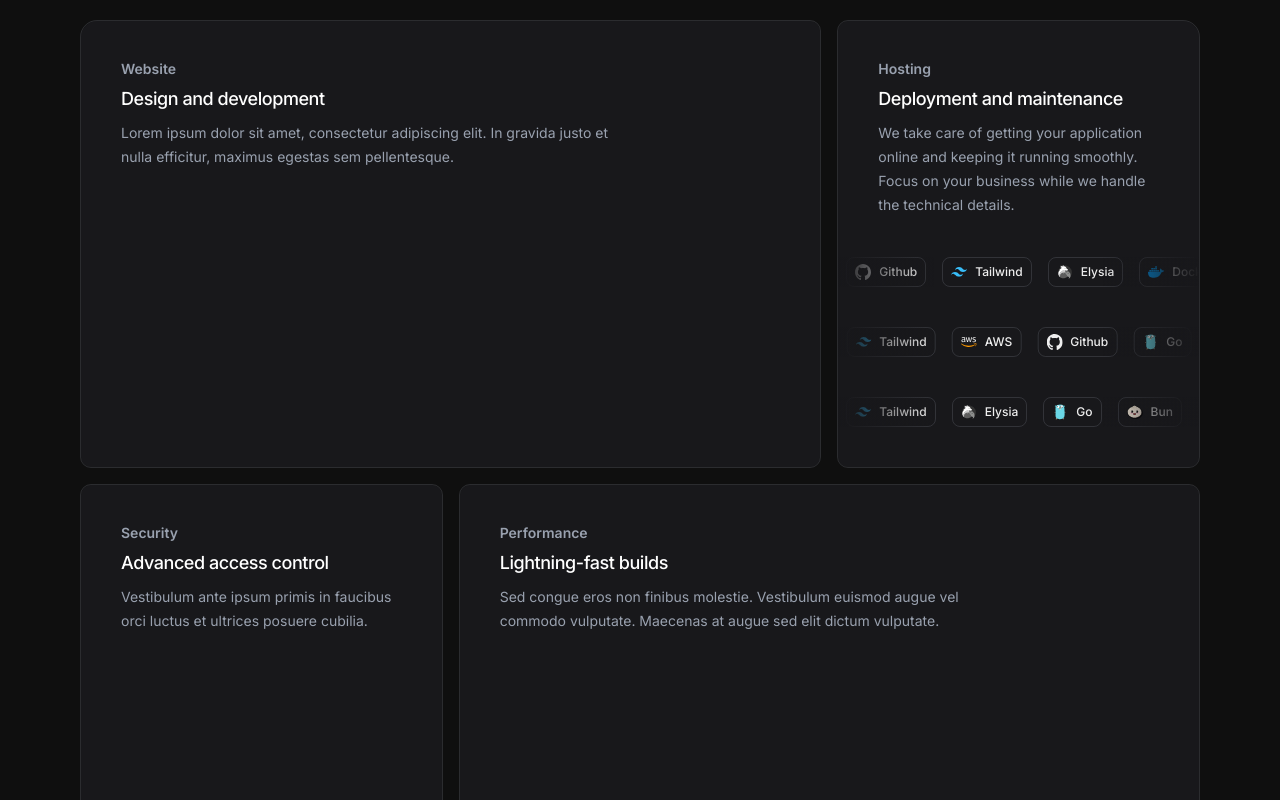
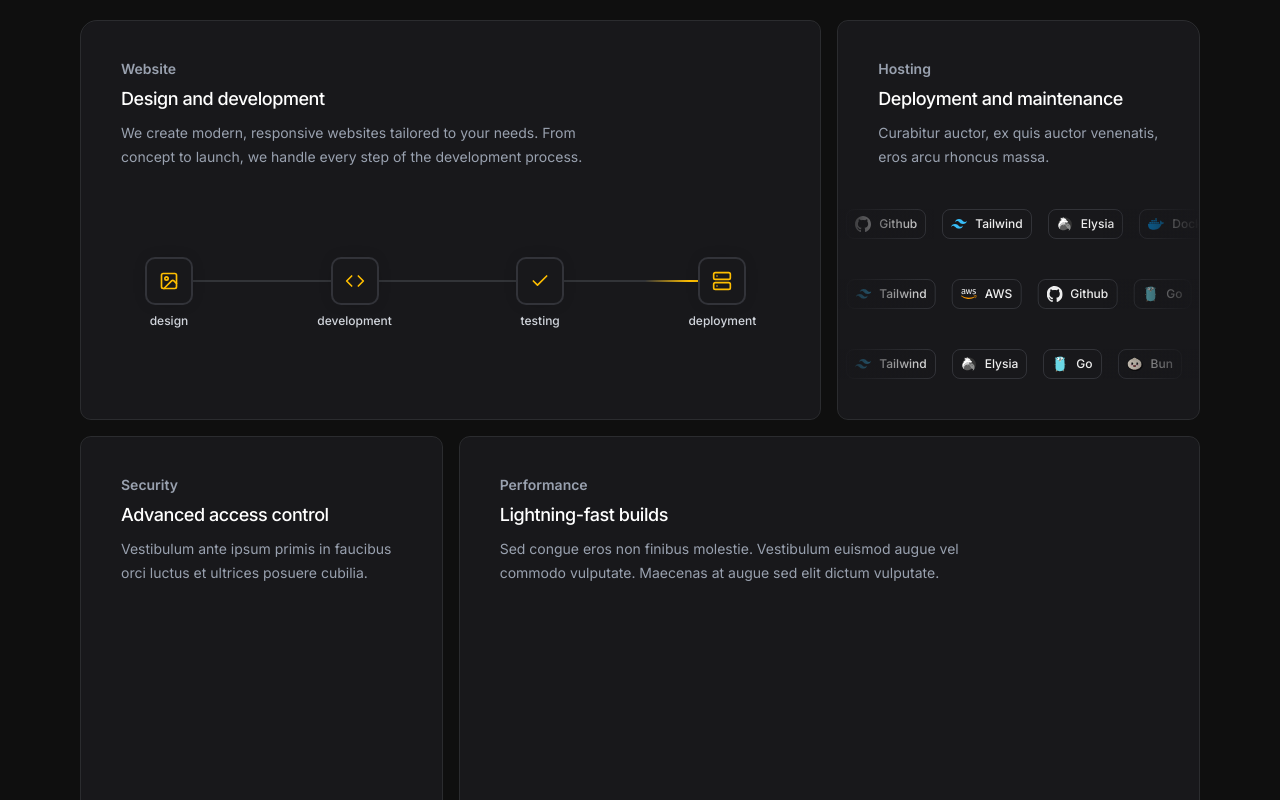
Before and after one commit to Tucupy-Tecnologia/website, a Next.js app: page / in a window 1280 px wide. Shown: the part 840-1640 px from the top of the page. Built offline with nearby package versions, Linux system fonts and the light colour scheme.

Commit message:
feat: add development bento card

```diff
--- /dev/null
+++ b/components/animated-beam.tsx
@@ -0,0 +1,185 @@
+"use client";
+
+import { RefObject, useEffect, useId, useState } from "react";
+import { motion } from "motion/react";
+import { cn } from "@/lib/utils";
+
+export interface AnimatedBeamProps {
+	className?: string;
+	containerRef: RefObject<HTMLElement>;
+	fromRef: RefObject<HTMLElement>;
+	toRef: RefObject<HTMLElement>;
+	curvature?: number;
+	reverse?: boolean;
+	pathColor?: string;
+	pathWidth?: number;
+	pathOpacity?: number;
+	gradientStartColor?: string;
+	gradientStopColor?: string;
+	delay?: number;
+	duration?: number;
+	startXOffset?: number;
+	startYOffset?: number;
+	endXOffset?: number;
+	endYOffset?: number;
+}
+
+export const AnimatedBeam: React.FC<AnimatedBeamProps> = ({
+	className,
+	containerRef,
+	fromRef,
+	toRef,
+	curvature = 0,
+	reverse = false, // Include the reverse prop
+	duration = Math.random() * 3 + 4,
+	delay = 0,
+	pathColor = "gray",
+	pathWidth = 2,
+	pathOpacity = 0.2,
+	gradientStartColor = "#ffaa40",
+	gradientStopColor = "#9c40ff",
+	startXOffset = 0,
+	startYOffset = 0,
+	endXOffset = 0,
+	endYOffset = 0,
+}) => {
+	const id = useId();
+	const [pathD, setPathD] = useState("");
+	const [svgDimensions, setSvgDimensions] = useState({ width: 0, height: 0 });
+
+	// Calculate the gradient coordinates based on the reverse prop
+	const gradientCoordinates = reverse
+		? {
+			x1: ["90%", "-10%"],
+			x2: ["100%", "0%"],
+			y1: ["0%", "0%"],
+			y2: ["0%", "0%"],
+		}
+		: {
+			x1: ["10%", "110%"],
+			x2: ["0%", "100%"],
+			y1: ["0%", "0%"],
+			y2: ["0%", "0%"],
+		};
+
+	useEffect(() => {
+		const updatePath = () => {
+			if (containerRef.current && fromRef.current && toRef.current) {
+				const containerRect = containerRef.current.getBoundingClientRect();
+				const rectA = fromRef.current.getBoundingClientRect();
+				const rectB = toRef.current.getBoundingClientRect();
+
+				const svgWidth = containerRect.width;
+				const svgHeight = containerRect.height;
+				setSvgDimensions({ width: svgWidth, height: svgHeight });
+
+				const startX =
+					rectA.left - containerRect.left + rectA.width / 2 + startXOffset;
+				const startY =
+					rectA.top - containerRect.top + rectA.height / 2 + startYOffset;
+				const endX =
+					rectB.left - containerRect.left + rectB.width / 2 + endXOffset;
+				const endY =
+					rectB.top - containerRect.top + rectB.height / 2 + endYOffset;
+
+				const controlY = startY - curvature;
+				const d = `M ${startX},${startY} Q ${(startX + endX) / 2
+					},${controlY} ${endX},${endY}`;
+				setPathD(d);
+			}
+		};
+
+		// Initialize ResizeObserver
+		const resizeObserver = new ResizeObserver((entries) => {
+			// For all entries, recalculate the path
+			for (let entry of entries) {
+				updatePath();
+			}
+		});
+
+		// Observe the container element
+		if (containerRef.current) {
+			resizeObserver.observe(containerRef.current);
+		}
+
+		// Call the updatePath initially to set the initial path
+		updatePath();
+
+		return () => {
+			resizeObserver.disconnect();
+		};
+	}, [
+		containerRef,
+		fromRef,
+		toRef,
+		curvature,
+		startXOffset,
+		startYOffset,
+		endXOffset,
+		endYOffset,
+	]);
+
+	return (
+		<svg
+			fill="none"
+			width={svgDimensions.width}
+			height={svgDimensions.height}
+			xmlns="http://www.w3.org/2000/svg"
+			className={cn(
+				"pointer-events-none absolute left-0 top-0 transform-gpu stroke-2",
+				className,
+			)}
+			viewBox={`0 0 ${svgDimensions.width} ${svgDimensions.height}`}
+		>
+			<path
+				d={pathD}
+				stroke={pathColor}
+				strokeWidth={pathWidth}
+				strokeOpacity={pathOpacity}
+				strokeLinecap="round"
+			/>
+			<path
+				d={pathD}
+				strokeWidth={pathWidth}
+				stroke={`url(#${id})`}
+				strokeOpacity="1"
+				strokeLinecap="round"
+			/>
+			<defs>
+				<motion.linearGradient
+					className="transform-gpu"
+					id={id}
+					gradientUnits={"userSpaceOnUse"}
+					initial={{
+						x1: "0%",
+						x2: "0%",
+						y1: "0%",
+						y2: "0%",
+					}}
+					animate={{
+						x1: gradientCoordinates.x1,
+						x2: gradientCoordinates.x2,
+						y1: gradientCoordinates.y1,
+						y2: gradientCoordinates.y2,
+					}}
+					transition={{
+						delay,
+						duration,
+						ease: [0.16, 1, 0.3, 1], // https://easings.net/#easeOutExpo
+						repeat: Infinity,
+						repeatDelay: 0,
+					}}
+				>
+					<stop stopColor={gradientStartColor} stopOpacity="0"></stop>
+					<stop stopColor={gradientStartColor}></stop>
+					<stop offset="32.5%" stopColor={gradientStopColor}></stop>
+					<stop
+						offset="100%"
+						stopColor={gradientStopColor}
+						stopOpacity="0"
+					></stop>
+				</motion.linearGradient>
+			</defs>
+		</svg>
+	);
+};
--- /dev/null
+++ b/components/flow-diagram.tsx
@@ -0,0 +1,173 @@
+"use client";
+
+import { cn } from "@/lib/utils";
+import { AnimatedBeam } from "@/components/animated-beam";
+import React, { forwardRef, useRef } from "react";
+
+const FlowNode = forwardRef<
+	HTMLDivElement,
+	{ className?: string; children?: React.ReactNode; label: string }
+>(({ className, children, label }, ref) => {
+	return (
+		<div className="flex flex-col items-center gap-2">
+			<div
+				ref={ref}
+				className={cn(
+					"z-10 flex h-12 w-12 items-center justify-center rounded-lg border-2 bg-primary border-gray-400/20 p-3 shadow-[0_0_20px_-12px_rgba(0,0,0,0.8)]",
+					className,
+				)}
+			>
+				{children}
+			</div>
+			<span className="text-xs font-medium text-gray-300 whitespace-nowrap">
+				{label}
+			</span>
+		</div>
+	);
+});
+
+FlowNode.displayName = "FlowNode";
+
+export function WebsiteFlowDiagram({
+	className,
+}: {
+	className?: string;
+}): React.ReactElement {
+	const containerRef = useRef<HTMLDivElement>(null);
+	const designRef = useRef<HTMLDivElement>(null);
+	const developmentRef = useRef<HTMLDivElement>(null);
+	const testingRef = useRef<HTMLDivElement>(null);
+	const deploymentRef = useRef<HTMLDivElement>(null);
+
+	return (
+		<div
+			className={cn(
+				"relative flex w-full items-center justify-center overflow-hidden rounded-lg p-6",
+				className,
+			)}
+			ref={containerRef}
+		>
+			<div className="flex h-full w-full flex-row items-center justify-between gap-8">
+				<FlowNode ref={designRef} label="design">
+					<Icons.design />
+				</FlowNode>
+
+				<FlowNode ref={developmentRef} label="development">
+					<Icons.development />
+				</FlowNode>
+
+				<FlowNode ref={testingRef} label="testing">
+					<Icons.testing />
+				</FlowNode>
+
+				<FlowNode ref={deploymentRef} label="deployment">
+					<Icons.deployment />
+				</FlowNode>
+			</div>
+
+			{/* Progressive beam flow - one continuous journey */}
+			<AnimatedBeam
+				containerRef={containerRef as React.RefObject<HTMLElement>}
+				fromRef={designRef as React.RefObject<HTMLElement>}
+				toRef={developmentRef as React.RefObject<HTMLElement>}
+				curvature={0}
+				duration={12}
+				delay={0}
+				pathColor="rgb(156 163 175)"
+				gradientStartColor="#febe01"
+				gradientStopColor="#febe01"
+			/>
+			<AnimatedBeam
+				containerRef={containerRef as React.RefObject<HTMLElement>}
+				fromRef={developmentRef as React.RefObject<HTMLElement>}
+				toRef={testingRef as React.RefObject<HTMLElement>}
+				curvature={0}
+				duration={12}
+				delay={1.5}
+				pathColor="rgb(156 163 175)"
+				gradientStartColor="#febe01"
+				gradientStopColor="#febe01"
+			/>
+			<AnimatedBeam
+				containerRef={containerRef as React.RefObject<HTMLElement>}
+				fromRef={testingRef as React.RefObject<HTMLElement>}
+				toRef={deploymentRef as React.RefObject<HTMLElement>}
+				curvature={0}
+				duration={12}
+				delay={3}
+				pathColor="rgb(156 163 175)"
+				gradientStartColor="#febe01"
+				gradientStopColor="#febe01"
+			/>
+		</div>
+	);
+}
+
+const Icons = {
+	design: (): React.ReactElement => (
+		<svg
+			width="20"
+			height="20"
+			viewBox="0 0 24 24"
+			fill="none"
+			stroke="currentColor"
+			strokeWidth="2"
+			strokeLinecap="round"
+			strokeLinejoin="round"
+			className="text-brand"
+		>
+			<rect width="18" height="18" x="3" y="3" rx="2" ry="2" />
+			<circle cx="9" cy="9" r="2" />
+			<path d="m21 15-3.086-3.086a2 2 0 0 0-2.828 0L6 21" />
+		</svg>
+	),
+	development: (): React.ReactElement => (
+		<svg
+			width="20"
+			height="20"
+			viewBox="0 0 24 24"
+			fill="none"
+			stroke="currentColor"
+			strokeWidth="2"
+			strokeLinecap="round"
+			strokeLinejoin="round"
+			className="text-brand"
+		>
+			<polyline points="16,18 22,12 16,6" />
+			<polyline points="8,6 2,12 8,18" />
+		</svg>
+	),
+	testing: (): React.ReactElement => (
+		<svg
+			width="20"
+			height="20"
+			viewBox="0 0 24 24"
+			fill="none"
+			stroke="currentColor"
+			strokeWidth="2"
+			strokeLinecap="round"
+			strokeLinejoin="round"
+			className="text-brand"
+		>
+			<polyline points="20,6 9,17 4,12" />
+		</svg>
+	),
+	deployment: (): React.ReactElement => (
+		<svg
+			width="20"
+			height="20"
+			viewBox="0 0 24 24"
+			fill="none"
+			stroke="currentColor"
+			strokeWidth="2"
+			strokeLinecap="round"
+			strokeLinejoin="round"
+			className="text-brand"
+		>
+			<rect width="20" height="8" x="2" y="2" rx="2" ry="2" />
+			<rect width="20" height="8" x="2" y="14" rx="2" ry="2" />
+			<line x1="6" x2="6.01" y1="6" y2="6" />
+			<line x1="6" x2="6.01" y1="18" y2="18" />
+		</svg>
+	),
+};
--- a/components/services.tsx
+++ b/components/services.tsx
@@ -3,6 +3,7 @@
 import { useState, useMemo } from 'react';
 import Image from "next/image";
 import { MarqueeItemData, TechMarquee } from "./tech-marquee";
+import { WebsiteFlowDiagram } from './flow-diagram';
 
 export const marqueeItems: MarqueeItemData[] = [
 	{
@@ -75,9 +76,11 @@ export function Services(): React.ReactElement {
 								<h3 className="text-sm/4 font-semibold text-gray-400">Website</h3>
 								<p className="mt-2 text-lg font-medium tracking-tight text-white">Design and development</p>
 								<p className="mt-2 max-w-lg text-sm/6 text-gray-400">
-									Lorem ipsum dolor sit amet, consectetur adipiscing elit. In gravida justo et nulla efficitur, maximus
-									egestas sem pellentesque.
+									We create modern, responsive websites tailored to your needs. From concept to launch, we handle every step of the development process.
 								</p>
+							</div>
+							<div className="px-10 mt-6">
+								<WebsiteFlowDiagram />
 							</div>
 						</div>
 					</div>
@@ -91,28 +94,29 @@ export function Services(): React.ReactElement {
 								<h3 className="text-sm/4 font-semibold text-gray-400">Hosting</h3>
 								<p className="mt-2 text-lg font-medium tracking-tight text-white">Deployment and maintenance</p>
 								<p className="mt-2 max-w-lg text-sm/6 text-gray-400">
-									We take care of getting your application online and keeping it running smoothly. Focus on your business while we handle the technical details.
+									Curabitur auctor, ex quis auctor venenatis, eros arcu rhoncus massa.
 								</p>
 							</div>
 
 							<div className="space-y-10 pb-10">
 								<TechMarquee
 									items={shuffledItems.first}
-									speed={50}
+									speed={35}
 									play={isHostingHovered}
 								/>
 								<TechMarquee
 									items={shuffledItems.second}
-									speed={40}
+									speed={35}
 									direction="right"
 									play={isHostingHovered}
 								/>
 								<TechMarquee
 									items={shuffledItems.third}
-									speed={50}
+									speed={35}
 									play={isHostingHovered}
 								/>
 							</div>
+
 						</div>
 					</div>
 					<div className="flex p-px lg:col-span-2">
--- a/package.json
+++ b/package.json
@@ -14,6 +14,7 @@
     "class-variance-authority": "^0.7.1",
     "clsx": "^2.1.1",
     "lucide-react": "^0.525.0",
+    "motion": "^12.23.3",
     "next": "15.3.5",
     "next-themes": "^0.4.6",
     "react": "^19.0.0",
```
Also changed, not shown: 1 other file (tests, documents, lock files or other folders).
